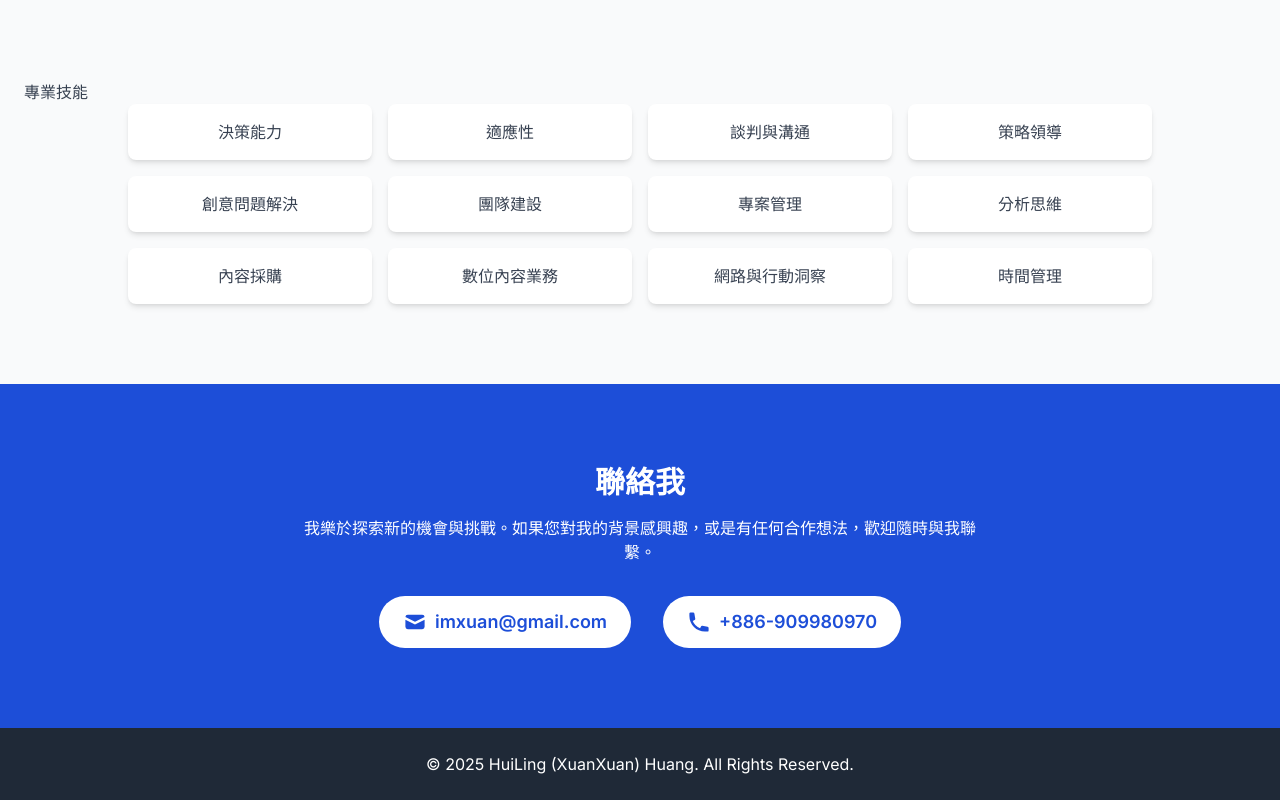
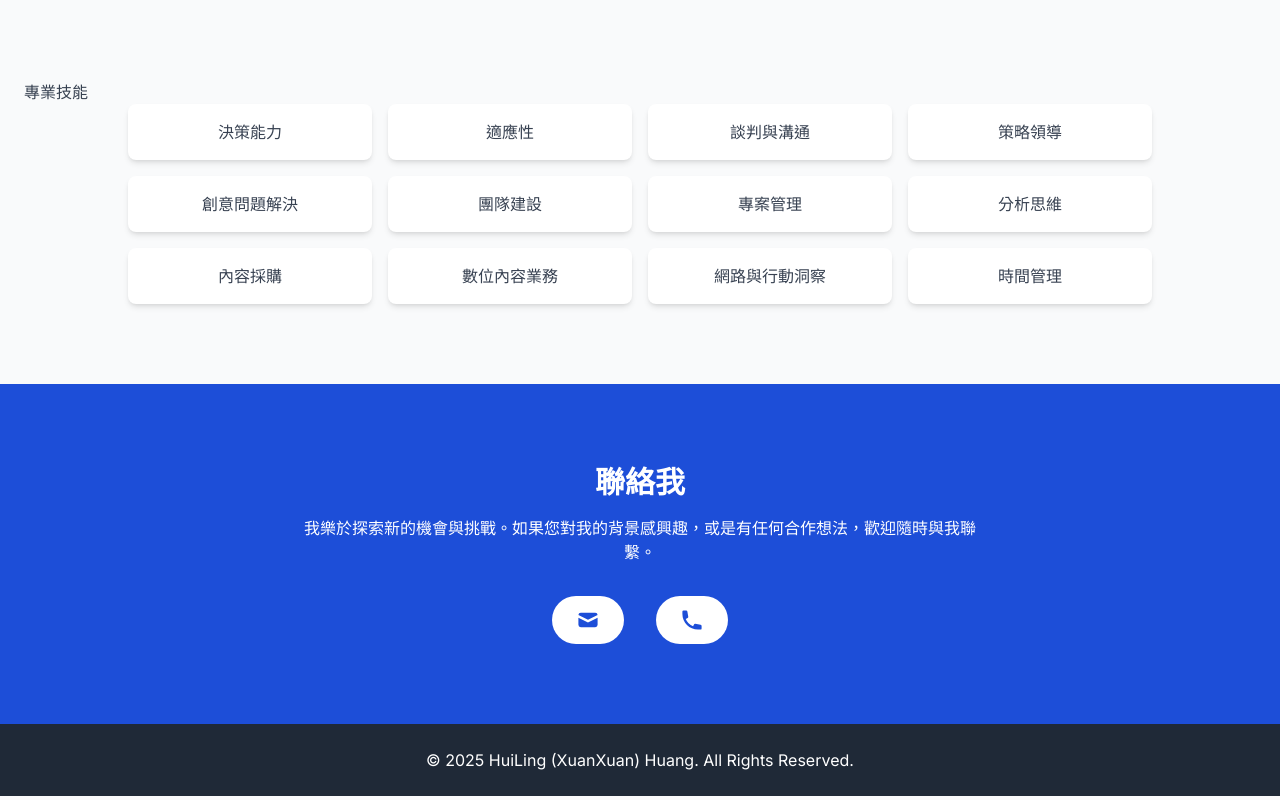
Before and after one commit to KeelungXuan/xuan, a plain HTML site: page index.html in a window 1280 px wide. Shown: the part 1776-2576 px from the top of the page. Drawn offline with nearby package versions, Linux system fonts and the light colour scheme.

Commit message:
Update index.html

```diff
--- a/index.html
+++ b/index.html
@@ -180,11 +180,11 @@
                 <div class="flex flex-col md:flex-row justify-center items-center space-y-4 md:space-y-0 md:space-x-8">
                     <a href="mailto:imxuan@gmail.com" class="text-lg bg-white text-blue-700 px-6 py-3 rounded-full font-semibold hover:bg-gray-100 transition-all duration-300 flex items-center space-x-2">
                         <svg class="w-6 h-6" fill="currentColor" viewBox="0 0 20 20"><path d="M2.003 5.884L10 9.882l7.997-3.998A2 2 0 0016 4H4a2 2 0 00-1.997 1.884z"></path><path d="M18 8.118l-8 4-8-4V14a2 2 0 002 2h12a2 2 0 002-2V8.118z"></path></svg>
-                        <span>imxuan@gmail.com</span>
+
                     </a>
                      <div class="text-lg bg-white text-blue-700 px-6 py-3 rounded-full font-semibold flex items-center space-x-2">
                         <svg class="w-6 h-6" fill="currentColor" viewBox="0 0 20 20"><path d="M2 3a1 1 0 011-1h2.153a1 1 0 01.986.836l.74 4.435a1 1 0 01-.54 1.06l-1.548.773a11.037 11.037 0 006.105 6.105l.774-1.548a1 1 0 011.059-.54l4.435.74a1 1 0 01.836.986V17a1 1 0 01-1 1h-2C7.82 18 2 12.18 2 5V3z"></path></svg>
-                        <span>+886-909980970</span>
+
                     </div>
                 </div>
             </div>
```
